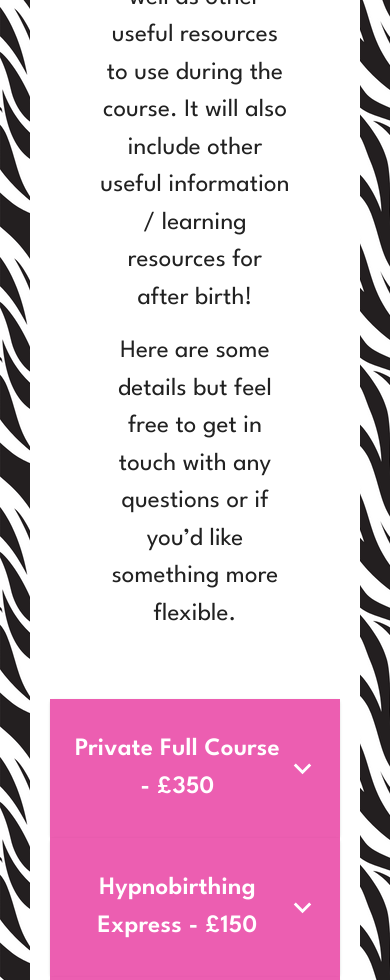
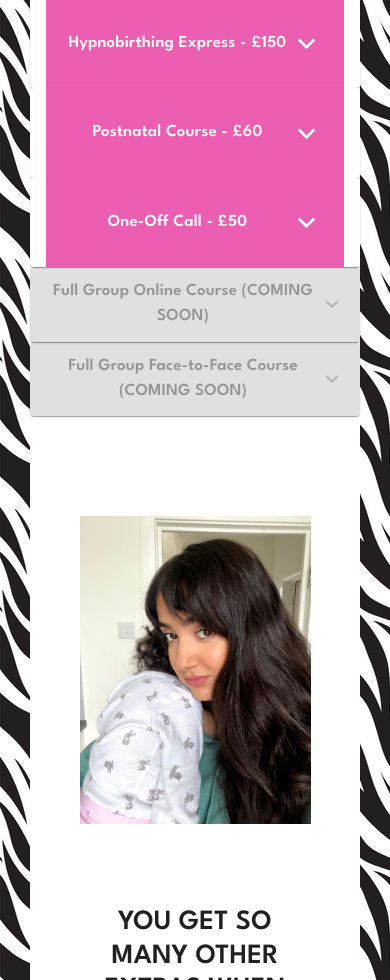
Before and after one commit to AlexJackson01/mighty-fierce-birth, a React (Create React App) app in the folder client/: page /courses in a window 390 px wide. Shown: the part 1020-2000 px from the top of the page. Built offline with nearby package versions, Linux system fonts and the light colour scheme.

Commit message:
Improved Courses page for mobile

```diff
--- a/client/src/App.css
+++ b/client/src/App.css
@@ -309,8 +309,12 @@ h1 {
 .course-page-div {
     background-color: white;
     margin: 20px;
-    padding: 20px;
+    /* padding: 20px; */
     text-align: center;
+}
+
+.course-page-div p {
+    font-size: 2vh;
 }
 
 .about-header {
@@ -322,18 +326,21 @@ h1 {
 
 .extras-header {
     font-family: "League Spartan";
-    font-size: 40px;
+    /* font-size: 40px; */
     font-weight: 600;
+    padding: 20px;
+    margin: 30px;
 }
 
 .extras-div {
     background-color: #FABFE2;
     padding: 20px;
+    margin: 20px;
 }
 
 .extras-div p {
     font-family: "League Spartan";
-    font-size: 25px;
+    font-size: 2vh;
 }
 
 /* ABOUT PAGE */
@@ -371,9 +378,9 @@ h1 {
 }
 
 .selfie {
-    width: 75%;
+    width: 70%;
     /* height: 500px; */
-    padding-bottom: 50px;
+    /* padding-bottom: 20px; */
 }
 
 .footer p {
--- a/client/src/components/courses/CourseAccordian.js
+++ b/client/src/components/courses/CourseAccordian.js
@@ -18,14 +18,14 @@ const CourseType = styled(Typography)(({ theme }) => ({
 const CourseInfo = styled(Typography)(({ theme }) => ({
   fontFamily: 'League Spartan',
   margin: '0 auto',
-  fontSize: 20
+  fontSize: "3vmin"
 }))
 
 export default function SimpleAccordion () {
   return (
     <div>
       <Fade bottom>
-        <Accordion sx={{ margin: '0 auto' }}>
+        <Accordion sx={{ paddingLeft: 2, paddingRight: 2, margin: '0 auto' }}>
           <AccordionSummary
             expandIcon={
               <ExpandMoreIcon fontSize='large' sx={{ color: 'white' }} />
@@ -51,7 +51,7 @@ export default function SimpleAccordion () {
             </CourseInfo>
           </AccordionDetails>
         </Accordion>
-        <Accordion sx={{ margin: '0 auto' }}>
+        <Accordion sx={{ paddingLeft: 2, paddingRight: 2, margin: '0 auto' }}>
           <AccordionSummary
             expandIcon={
               <ExpandMoreIcon fontSize='large' sx={{ color: 'white' }} />
@@ -84,7 +84,7 @@ export default function SimpleAccordion () {
             </CourseInfo>
           </AccordionDetails>
         </Accordion>
-        <Accordion sx={{ margin: '0 auto' }}>
+        <Accordion sx={{ paddingLeft: 2, paddingRight: 2, margin: '0 auto' }}>
           <AccordionSummary
             expandIcon={
               <ExpandMoreIcon fontSize='large' sx={{ color: 'white' }} />
@@ -101,7 +101,7 @@ export default function SimpleAccordion () {
             <CourseInfo>1.5 hour</CourseInfo>
           </AccordionDetails>
         </Accordion>
-        <Accordion sx={{ margin: '0 auto' }}>
+        <Accordion sx={{ paddingLeft: 2, paddingRight: 2, margin: '0 auto' }}>
           <AccordionSummary
             expandIcon={
               <ExpandMoreIcon fontSize='large' sx={{ color: 'white' }} />
--- a/client/src/screens/CoursePage.js
+++ b/client/src/screens/CoursePage.js
@@ -35,8 +35,6 @@ export default function CoursePage () {
           </Fade>
         </div>
       </div>
-
-      <Footer />
     </div>
   )
 }
```
